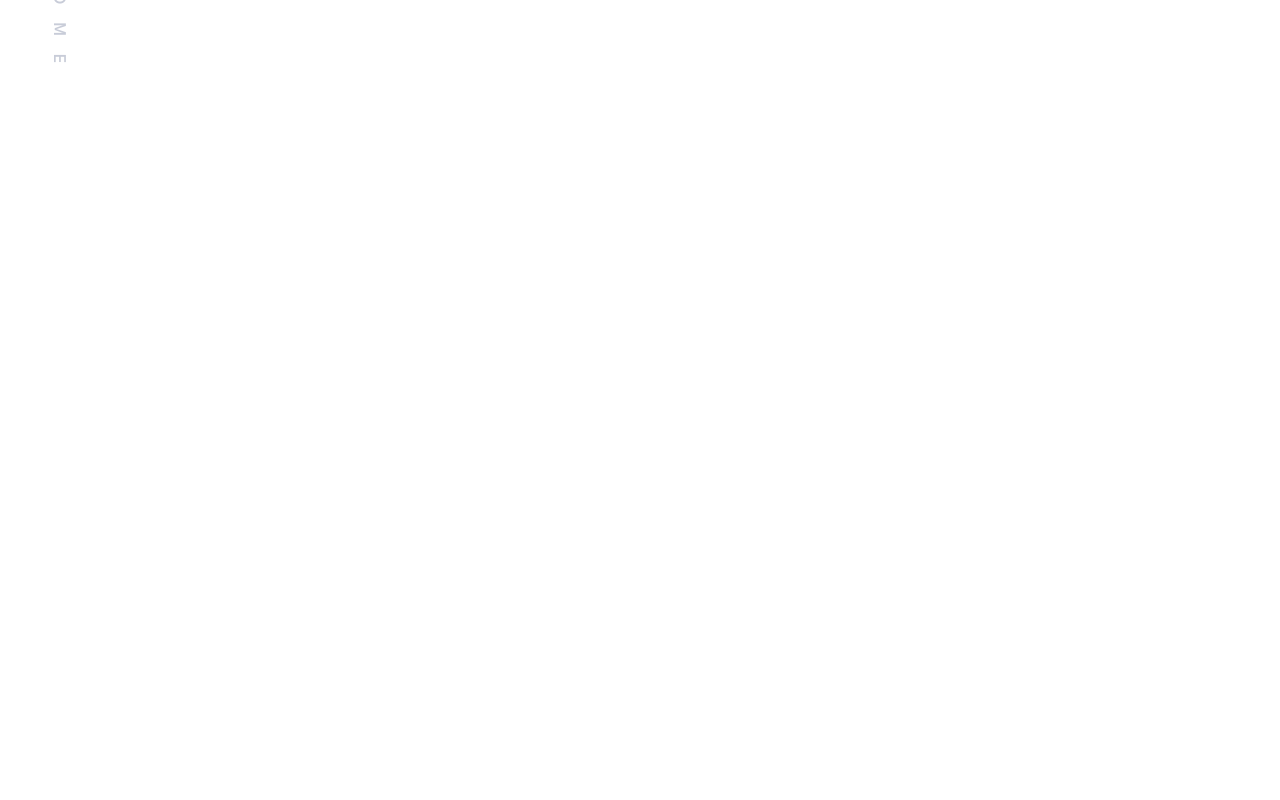
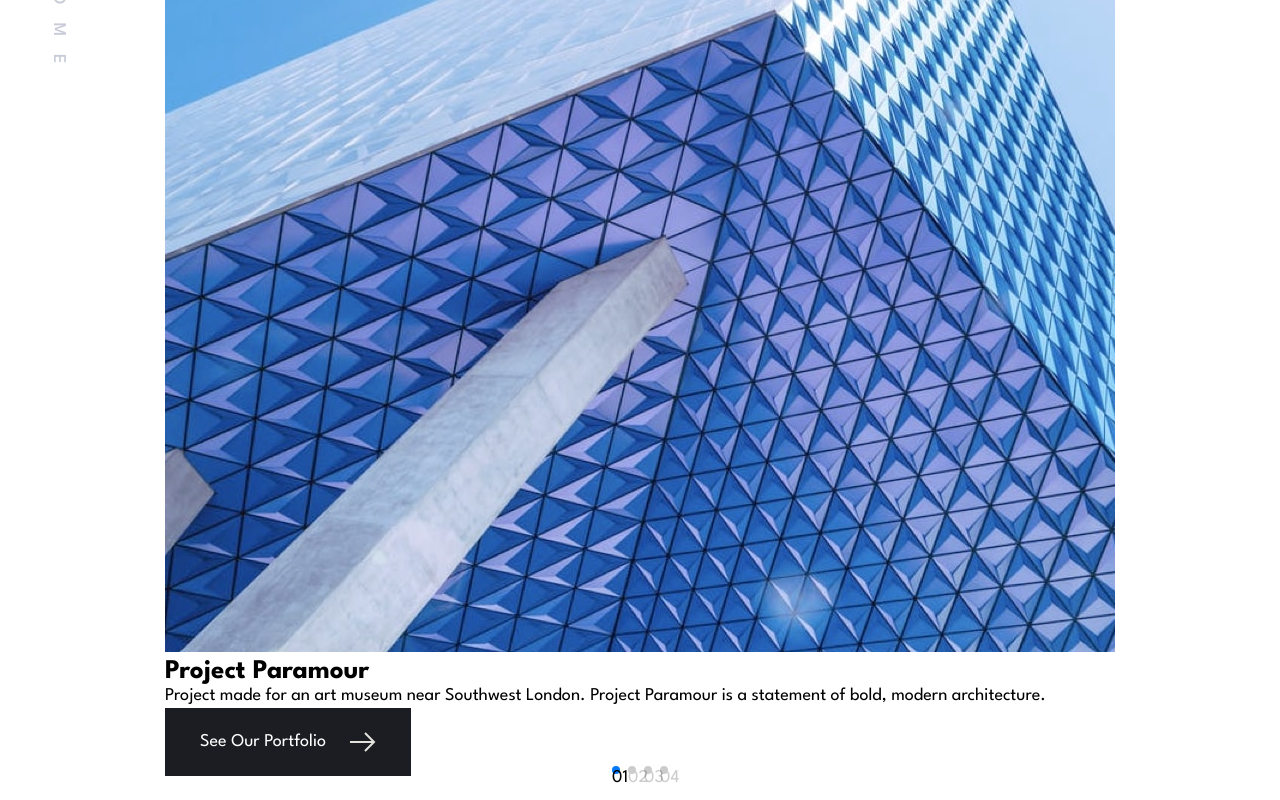
Before and after one commit to adarshcodes/arch-studio, a React (Create React App) app: page / in a window 1280 px wide. Shown: the part 228-1028 px from the top of the page. Before the commit the page ends 800 px from the top, so only its background shows below. Built offline with nearby package versions, Linux system fonts and the light colour scheme.

Commit message:
adding swiper library and styled the button

```diff
--- a/package.json
+++ b/package.json
@@ -10,6 +10,7 @@
     "react-dom": "^18.1.0",
     "react-router-dom": "^6.3.0",
     "react-scripts": "5.0.1",
+    "swiper": "^8.2.2",
     "web-vitals": "^2.1.4"
   },
   "scripts": {
--- a/src/assets/sass/abstract/_variables.scss
+++ b/src/assets/sass/abstract/_variables.scss
@@ -5,5 +5,6 @@
 $medium-grey: #7d828f;
 $light-grey: #c8ccd8;
 $very-light-grey: #eeeff4;
+$white: #ffffff;
 $red-error: #df5656;
 $visited: #09ca7f;
--- /dev/null
+++ b/src/assets/sass/components/_button.styles.scss
@@ -0,0 +1,28 @@
+.button {
+	padding: 2.2rem 3.5rem;
+	background-color: $very-dark-blue;
+	color: $white;
+	transition: all 0.3s;
+	cursor: pointer;
+	display: inline-flex;
+	justify-content: center;
+	align-items: center;
+
+	&:hover {
+		background-color: $dark-grey;
+	}
+
+	&:active {
+		background-color: $light-grey;
+	}
+
+	.arrow-icon {
+		padding-left: 2.4rem;
+		filter: invert(100);
+		transition: all 0.3s;
+	}
+
+	&:hover .arrow-icon {
+		transform: translateX(1rem);
+	}
+}
--- a/src/assets/sass/main.css
+++ b/src/assets/sass/main.css
@@ -44,21 +44,28 @@
 .heading-l {
   font-size: 9.6rem;
   font-weight: bold;
-  line-height: 80rem;
+  line-height: 8rem;
   letter-spacing: -0.2rem;
 }
 
 .heading-m {
   font-size: 7.2rem;
   font-weight: bold;
-  line-height: 64rem;
+  line-height: 6.4rem;
   letter-spacing: -0.2rem;
 }
 
 .heading-s {
   font-size: 3.2rem;
   font-weight: bold;
-  line-height: 40rem;
+  line-height: 4rem;
+}
+
+.hero-section__btn-slider-container__slide-btn {
+  background-color: #60636d;
+  color: #c8ccd8;
+  cursor: pointer;
+  margin: 0.5rem;
 }
 
 .pagename {
@@ -79,7 +86,6 @@
   height: 0.1rem;
   margin-right: 4.8rem;
   background-color: #c8ccd8;
-  animation: oscillaFilo 1.5s ease-in-out 0s infinite alternate;
   transition: all 0.3s;
 }
 
@@ -98,6 +104,35 @@
 
 .pagename:hover .pagename__line {
   background-color: #1b1d23;
+}
+
+.button {
+  padding: 2.2rem 3.5rem;
+  background-color: #1b1d23;
+  color: #ffffff;
+  transition: all 0.3s;
+  cursor: pointer;
+  display: inline-flex;
+  justify-content: center;
+  align-items: center;
+}
+
+.button:hover {
+  background-color: #60636d;
+}
+
+.button:active {
+  background-color: #c8ccd8;
+}
+
+.button .arrow-icon {
+  padding-left: 2.4rem;
+  filter: invert(100);
+  transition: all 0.3s;
+}
+
+.button:hover .arrow-icon {
+  transform: translateX(1rem);
 }
 
 .navbar {
--- a/src/assets/sass/main.scss
+++ b/src/assets/sass/main.scss
@@ -9,7 +9,7 @@
 
 // Components
 @import "./components/pagination.styles";
-// @import "./components/votes";
+@import "./components/button.styles";
 
 // Routes
 @import "./routes/navigation.styles";
--- /dev/null
+++ b/src/components/button.component.jsx
@@ -0,0 +1,10 @@
+import React from "react";
+
+export default function Button(props) {
+	return (
+		<div className="button">
+			{props.btn}
+			{props.arrow}
+		</div>
+	);
+}
--- /dev/null
+++ b/src/routes/home/hero.component.jsx
@@ -0,0 +1,75 @@
+import React from "react";
+import { Autoplay, Pagination, EffectCreative } from "swiper";
+
+import { Swiper, SwiperSlide } from "swiper/react";
+import "swiper/css";
+import "swiper/css/autoplay";
+import "swiper/css/pagination";
+import "swiper/css/navigation";
+import "swiper/css/effect-creative";
+
+import Button from "../../components/button.component";
+import Arrow from "../../assets/images/icons/icon-arrow.svg";
+import Slides from "./slides";
+
+export default function Hero() {
+	return (
+		<section className="hero-section">
+			<Swiper
+				spaceBetween={0}
+				slidesPerView={1}
+				loop={true}
+				// autoplay={{
+				// 	delay: 1500,
+				// 	disableOnInteraction: false,
+				// }}
+				creativeEffect={{
+					prev: {
+						shadow: true,
+						translate: [0, 0, -400],
+					},
+					next: {
+						translate: ["100%", 0, 0],
+					},
+				}}
+				pagination={{
+					clickable: true,
+					type: "bullets",
+					renderBullet: function (index, className) {
+						return (
+							'<span class="' + className + '">0' + (index + 1) + "</span>"
+						);
+					},
+				}}
+				modules={[EffectCreative, Autoplay, Pagination]}
+				className="mySwiper"
+			>
+				{Slides.map((slide) => (
+					<SwiperSlide key={slide.name}>
+						<picture>
+							<source
+								srcSet={slide.image.mobile}
+								media="(max-width: 450px)"
+								type="image/jpeg"
+							/>
+							<source
+								srcSet={slide.image.tablet}
+								media="(max-width: 850px)"
+								type="image/jpeg"
+							/>
+							<img src={slide.image.desktop} alt={slide.name} />
+						</picture>
+						<div className="slider-hero-info">
+							<h1>{slide.title}</h1>
+							<p>{slide.text}</p>
+						</div>
+						<Button
+							btn={`See Our Portfolio `}
+							arrow={<img src={Arrow} alt="arrow" className="arrow-icon" />}
+						/>
+					</SwiperSlide>
+				))}
+			</Swiper>
+		</section>
+	);
+}
--- a/src/routes/home/home.component.jsx
+++ b/src/routes/home/home.component.jsx
@@ -2,11 +2,13 @@
 
 // importing components
 import Pagination from "../../components/pagination.component";
+import Hero from "./hero.component";
 
 export default function Home() {
 	return (
 		<div className="home-container">
 			<Pagination page={"home"} />
+			<Hero />
 		</div>
 	);
 }
--- /dev/null
+++ b/src/routes/home/slides.js
@@ -0,0 +1,60 @@
+import imgParamourMobile from "../../assets/images/home/image-hero-paramour.jpg";
+import imgParamourTablet from "../../assets/images/home/image-hero-paramour.jpg";
+import imgParamourDesktop from "../../assets/images/home/image-hero-paramour.jpg";
+
+import imgSeraphMobile from "../../assets/images/home/image-hero-seraph.jpg";
+import imgSeraphTablet from "../../assets/images/home/image-hero-seraph.jpg";
+import imgSeraphDesktop from "../../assets/images/home/image-hero-seraph.jpg";
+
+import imgFederalMobile from "../../assets/images/home/image-hero-federal.jpg";
+import imgFederalTablet from "../../assets/images/home/image-hero-federal.jpg";
+import imgFederalDesktop from "../../assets/images/home/image-hero-federal.jpg";
+
+import imgTrinityMobile from "../../assets/images/home/image-hero-trinity.jpg";
+import imgTrinityTablet from "../../assets/images/home/image-hero-trinity.jpg";
+import imgTrinityDesktop from "../../assets/images/home/image-hero-trinity.jpg";
+
+const slides = [
+	{
+		name: "Paramour",
+		title: "Project Paramour",
+		text: "Project made for an art museum near Southwest London. Project Paramour is a statement of bold, modern architecture.",
+		image: {
+			mobile: imgParamourMobile,
+			tablet: imgParamourTablet,
+			desktop: imgParamourDesktop,
+		},
+	},
+	{
+		name: "Seraph",
+		title: "Seraph Station",
+		text: "The Seraph Station project challenged us to design a unique station that would transport people through time. The result is a fresh and futuristic model inspired by space stations.",
+		image: {
+			mobile: imgSeraphMobile,
+			tablet: imgSeraphTablet,
+			desktop: imgSeraphDesktop,
+		},
+	},
+	{
+		name: "Federal",
+		title: "Federal II Tower",
+		text: "A sequel theme project for a tower originally built in the 1800s. We achieved this with a striking look of brutal minimalism with modern touches.",
+		image: {
+			mobile: imgFederalMobile,
+			tablet: imgFederalTablet,
+			desktop: imgFederalDesktop,
+		},
+	},
+	{
+		name: "Trinity",
+		title: "Trinity Bank Tower",
+		text: "Trinity Bank challenged us to make a concept for a 84 story building located in the middle of a city with a high earthquake frequency. For this project we used curves to blend design and stability to meet our objectives.",
+		image: {
+			mobile: imgTrinityMobile,
+			tablet: imgTrinityTablet,
+			desktop: imgTrinityDesktop,
+		},
+	},
+];
+
+export default slides;
```
Also changed, not shown: src/assets/sass/base/_typography.scss (+10 -3 lines), 2 other files (tests, documents, lock files or other folders).
